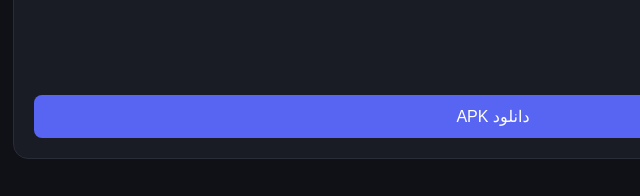
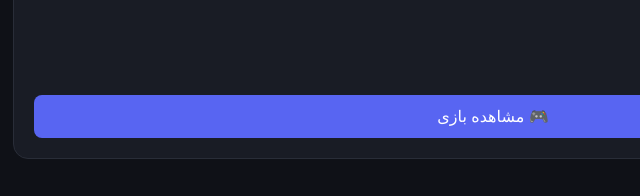
Before and after one commit to SMGgamesir/SMGgamesir.github.io, a plain HTML site: page index.html in a window 1280 px wide. Shown: the part 444-640 px from the top of the page, 147-787 px from the left. Drawn offline with Linux system fonts and the light colour scheme.

Commit message:
Update index.html

```diff
--- a/index.html
+++ b/index.html
@@ -155,8 +155,8 @@
                     نسخه 1.0
                 </p>
 
-                <a class="download" href="#">
-                    دانلود APK
+                <a class="download" href="game1.html">
+    🎮 مشاهده بازی
                 </a>
 
             </div>
```
